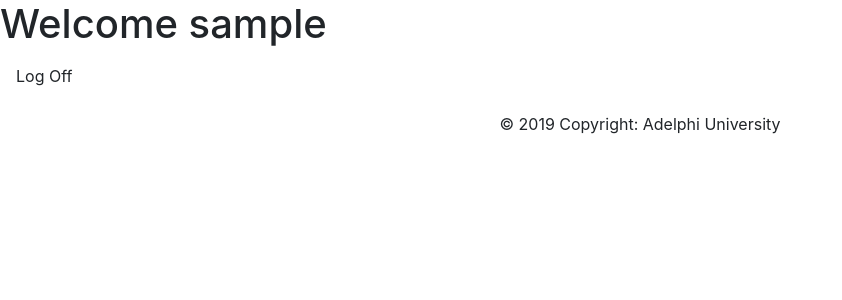
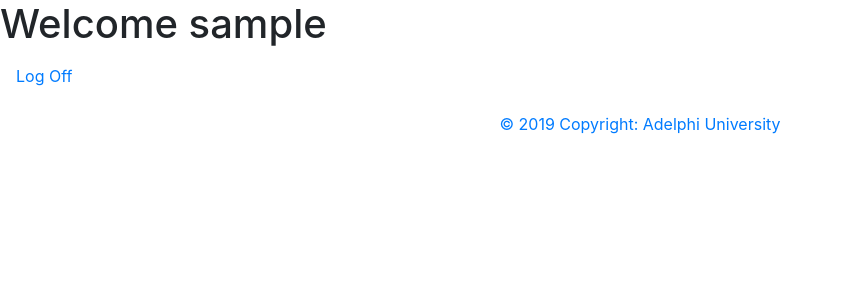
Before and after one commit to AKSHAT3272/Assignment-3-Collaborative-Software-Development, a PHP site: page /homepage.php in a window 1280 px wide. Shown: the top 300 px of the page, without its empty margins (0-842 px from the left). Run offline with PHP 8.4, Linux system fonts and the light colour scheme; the visitor is signed in with stand-in values (Sample User, id 1).

Commit message:
Made changes to login/logout

```diff
--- a/src/homepage.php
+++ b/src/homepage.php
@@ -39,7 +39,7 @@ include ('session.php');
                                 echo '<li class="nav-item right-side-padding">Administrator</li>';
                         }
 		     ?>
-                    <li class="nav-item right-side-padding">Log Off</li>
+                    <li class="nav-item right-side-padding"><a href="logout.php">Log Off</li>
                 </ul>
             </nav>
         </div>
```
